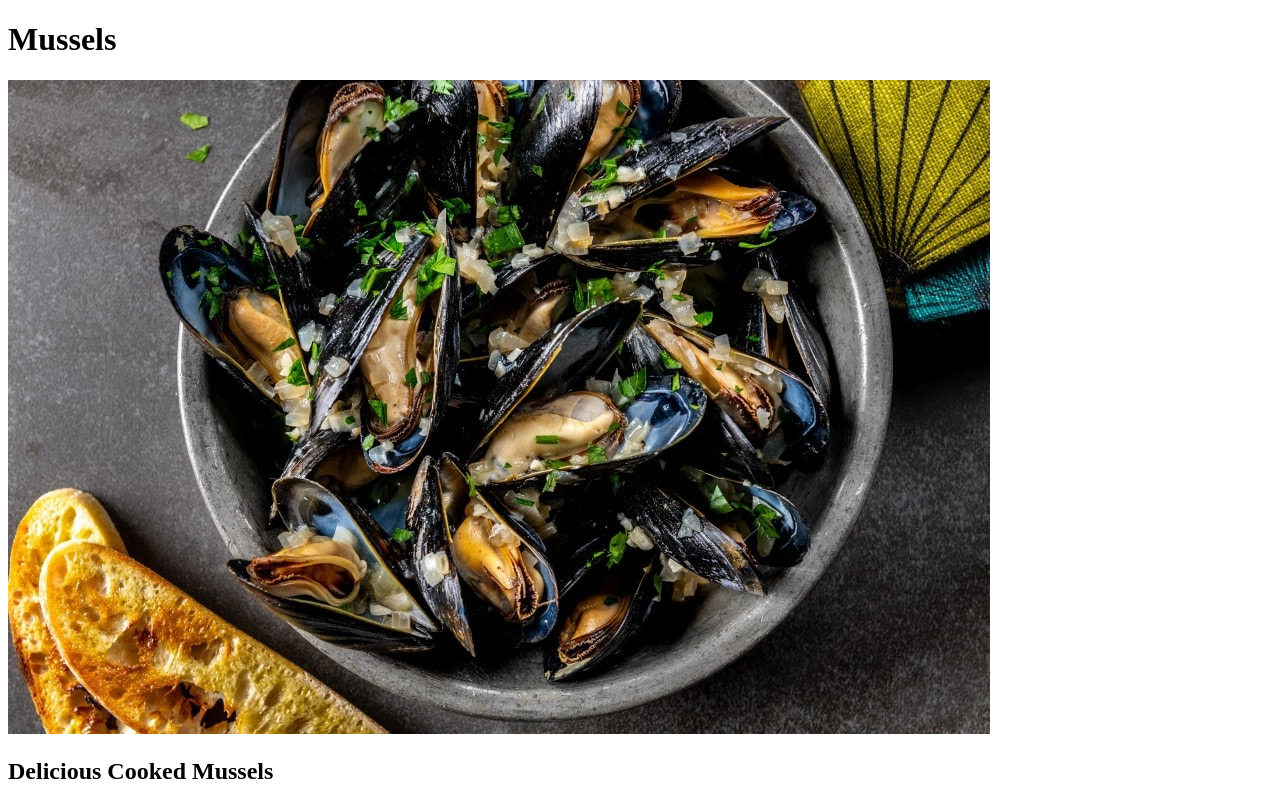
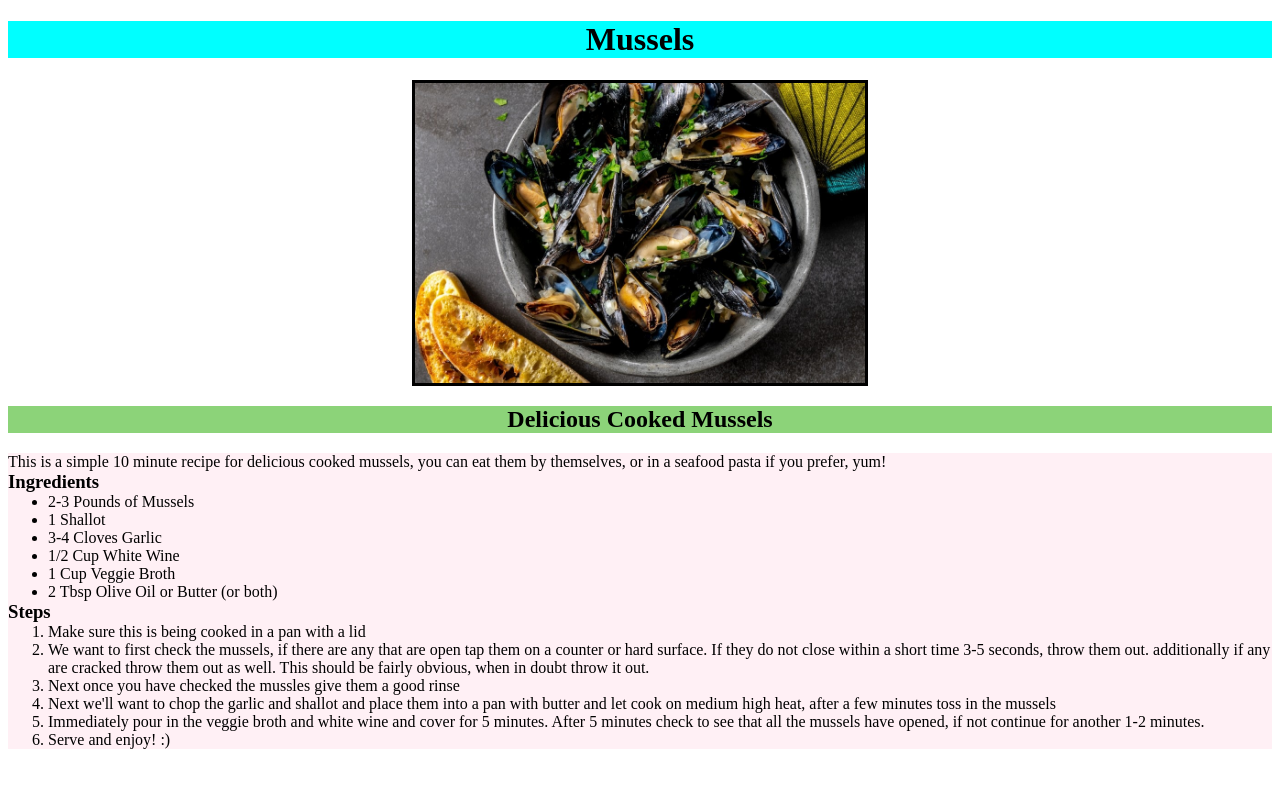
Before and after one commit to Eonflip/Recipes, a plain HTML site: page recipes/mussles.html in a window 1280 px wide. Shown: the top 800 px of the page. Drawn offline with Linux system fonts and the light colour scheme.

Commit message:
Adding CSS to index.html and recipes

```diff
--- a/recipes/mussles.html
+++ b/recipes/mussles.html
@@ -5,17 +5,18 @@
     <meta http-equiv="X-UA-Compatible" content="IE=edge">
     <meta name="viewport" content="width=device-width, initial-scale=1.0">
     <title>Mussels</title>
+    <link rel="stylesheet" href="../styles.css" />
 </head>
 <body>
-    <h1>Mussels</h1>
+    <h1 class="heading">Mussels</h1>
 
     <img src="mussels.jpg">
 
-    <h2>Delicious Cooked Mussels</h2>
-    <p>This is a simple 10 minute recipe for delicious cooked mussels, you can eat them by themselves, or in a seafood pasta if you prefer, yum!</p>
+    <h2 class="subheading">Delicious Cooked Mussels</h2>
+    <p class="recipes">This is a simple 10 minute recipe for delicious cooked mussels, you can eat them by themselves, or in a seafood pasta if you prefer, yum!</p>
 
-    <h3>Ingredients</h3>
-    <ul>
+    <h3 class="recipes">Ingredients</h3>
+    <ul class="recipes">
         <li>2-3 Pounds of Mussels</li>
         <li>1 Shallot</li>
         <li>3-4 Cloves Garlic</li>
@@ -24,8 +25,8 @@
         <li>2 Tbsp Olive Oil or Butter (or both)</li>
     </ul>
 
-    <h3>Steps</h3>
-    <ol>
+    <h3 class="recipes">Steps</h3>
+    <ol class="recipes">
         <li>Make sure this is being cooked in a pan with a lid</li>
         <li>We want to first check the mussels, if there are any that are open tap them on a counter or hard surface. If they do not close within a short time 3-5 seconds, throw them out.
             additionally if any are cracked throw them out as well. This should be fairly obvious, when in doubt throw it out.
--- /dev/null
+++ b/styles.css
@@ -0,0 +1,23 @@
+img{
+    height: 300px;
+    width: auto;
+    margin-left: auto;
+    margin-right: auto;
+    border-style: solid;
+    display: block;
+}
+
+.heading{
+    text-align: center;
+    background-color: aqua;
+}
+
+.subheading{
+    text-align: center;
+    background-color: rgb(140, 211, 121);
+}
+
+.recipes{
+    background-color: lavenderblush;
+    margin: auto;
+}
```
Also changed, not shown: index.html (+5 -2 lines).
